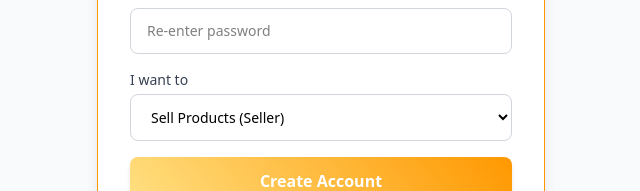
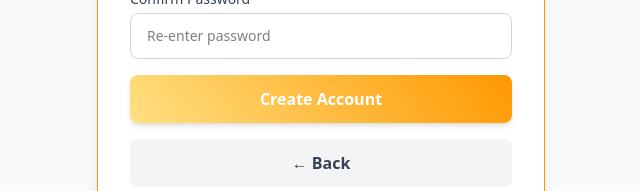
Before and after one commit to ayushh0001/01react, a React (Vite) app in the folder 01react/: page /create-account in a window 1280 px wide. Shown: the part 536-727 px from the top of the page, without its empty margins (319-959 px from the left). Built offline with nearby package versions, Linux system fonts and the light colour scheme; no server answers.

Commit message:
fix create account page

```diff
--- a/01react/src/Log-process/CreateAccount.jsx
+++ b/01react/src/Log-process/CreateAccount.jsx
@@ -50,7 +50,7 @@ export default function CreateAccount() {
         userName: signupUsername || email.split('@')[0],
         email,
         name,
-        mobile: verifiedPhone || '',
+        mobile: verifiedPhone || null,
         userRole: userRole,
         password,
       });
@@ -206,19 +206,6 @@ export default function CreateAccount() {
             />
           </div>
 
-          <div>
-            <label htmlFor="userRole" className="block text-sm font-medium text-gray-700 mb-1">I want to</label>
-            <select
-              id="userRole" name="userRole"
-              value={formData.userRole} onChange={handleChange}
-              className="w-full px-4 py-3 border border-gray-300 rounded-lg focus:ring-2 focus:ring-amber-500 focus:border-brand outline-none text-sm bg-white"
-            >
-              <option value="customer">Buy Products (Customer)</option>
-              <option value="seller">Sell Products (Seller)</option>
-              <option value="delivery_partner">Deliver Orders (Delivery Partner)</option>
-            </select>
-          </div>
-
           <button
             type="submit"
             disabled={isLoading}
```
